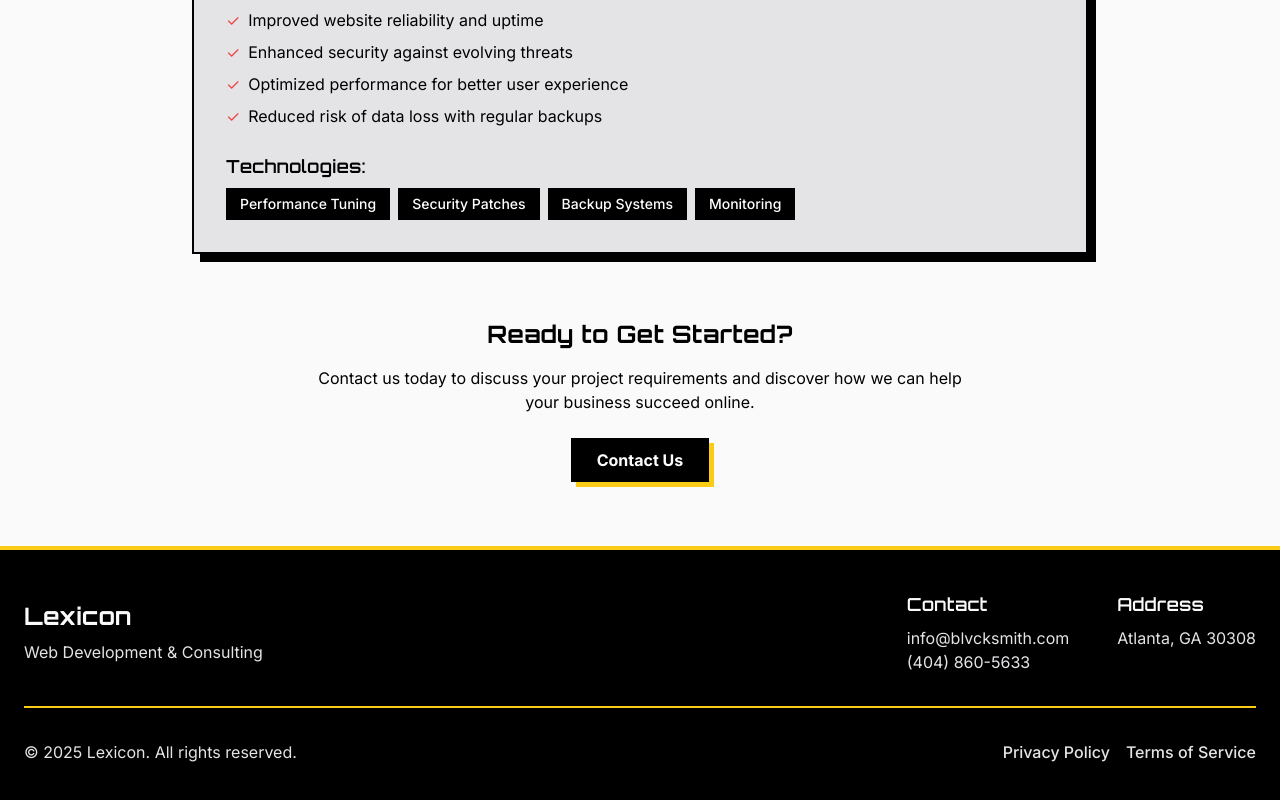
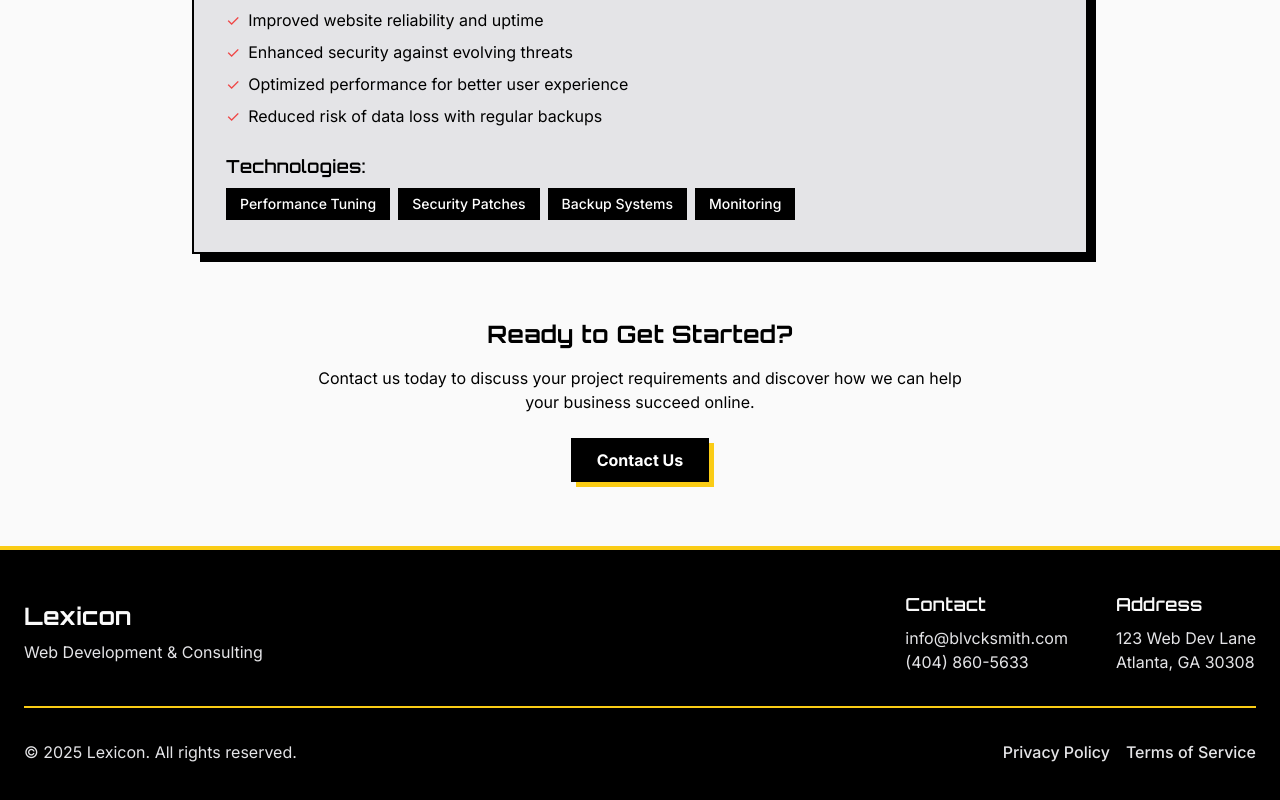
Before and after one commit to terencesmithcodes/blvcksmith, a React (Create React App) app in the folder frontend/: page /#/services in a window 1280 px wide. Shown: the part 4082-4882 px from the top of the page. Built offline with nearby package versions, Linux system fonts and the light colour scheme.

Commit message:
Restore street address line in footer

```diff
--- a/frontend/src/components/Footer.js
+++ b/frontend/src/components/Footer.js
@@ -19,6 +19,7 @@ function Footer() {
 
             <div className="w-full md:w-auto">
               <h3 className="text-lg font-semibold mb-2 font-['Orbitron']">Address</h3>
+              <p className="text-[#E4E4E7]">123 Web Dev Lane</p>
               <p className="text-[#E4E4E7]">Atlanta, GA 30308</p>
             </div>
           </div>
```
